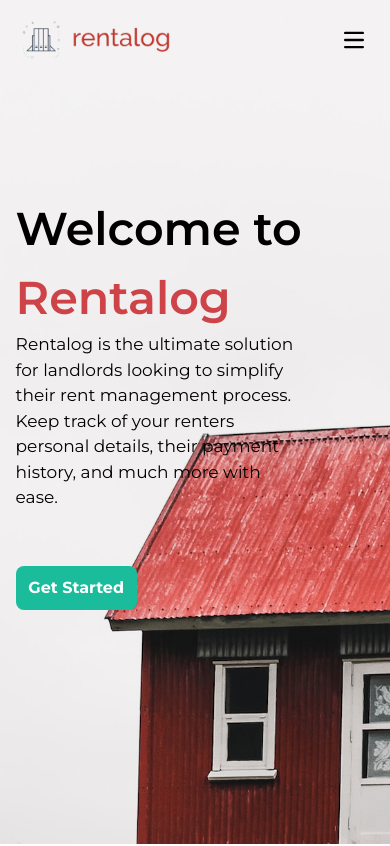
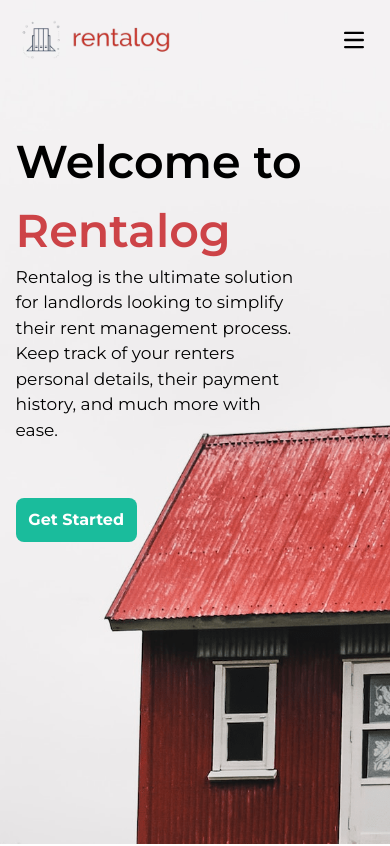
Before and after one commit to gauravsingh1281/Rentalog.in--Frontend, a React (Vite) app: page / in a window 390 px wide. Shown: the top 846 px of the page. Built offline with nearby package versions, Linux system fonts and the light colour scheme.

Commit message:
fix mobile layout of the main page

```diff
--- a/src/components/Header-section/Header-section.css
+++ b/src/components/Header-section/Header-section.css
@@ -45,7 +45,6 @@
 
 .header-text {
   position: relative;
-  top: 23%;
   left: 4%;
   width: 68%;
 }
@@ -82,7 +81,6 @@
 
   .header-text {
     position: relative;
-    top: 23%;
     left: 4%;
     width: 74%;
   }
--- a/src/components/Header-section/Header.jsx
+++ b/src/components/Header-section/Header.jsx
@@ -1,24 +1,27 @@
-import '../Header-section/Header-section.css'
+import "../Header-section/Header-section.css";
 import { Link } from "react-router-dom";
-import Navbar from './Navbar';
+import Navbar from "./Navbar";
 const Header = () => {
-
-
-
   return (
     <>
       <div className="header-section mb-[80px]">
         <Navbar />
-                <div id='home'></div>
-                <div className="header-text">
-                    <h1>Welcome to <span>Rentalog</span></h1>
-                    <p>Rentalog is the ultimate solution for landlords looking to simplify their rent management process. Keep track of your renters personal details, their payment history, and much more with ease.</p>
+        <div id="home"></div>
+        <div className="header-text top-[15%] sm:top-[23%]">
+          <h1>
+            Welcome to <span>Rentalog</span>
+          </h1>
+          <p>
+            Rentalog is the ultimate solution for landlords looking to simplify
+            their rent management process. Keep track of your renters personal
+            details, their payment history, and much more with ease.
+          </p>
           <Link to="/register">
-                        <button className='btn'>Get Started</button>
+            <button className="btn">Get Started</button>
           </Link>
         </div>
       </div>
     </>
-    )
-}
+  );
+};
 export default Header;
```
Lines whose indentation alone changed are shown as unchanged.
